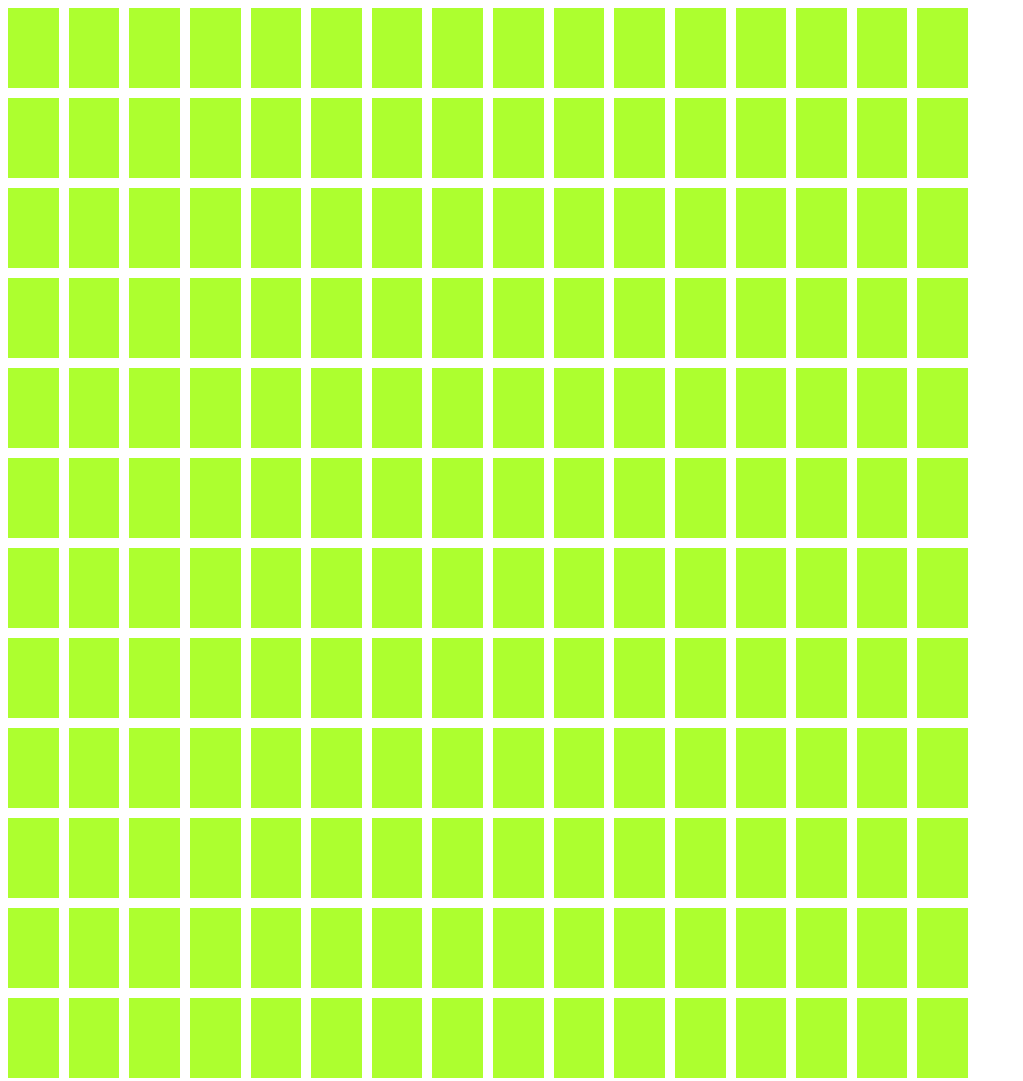
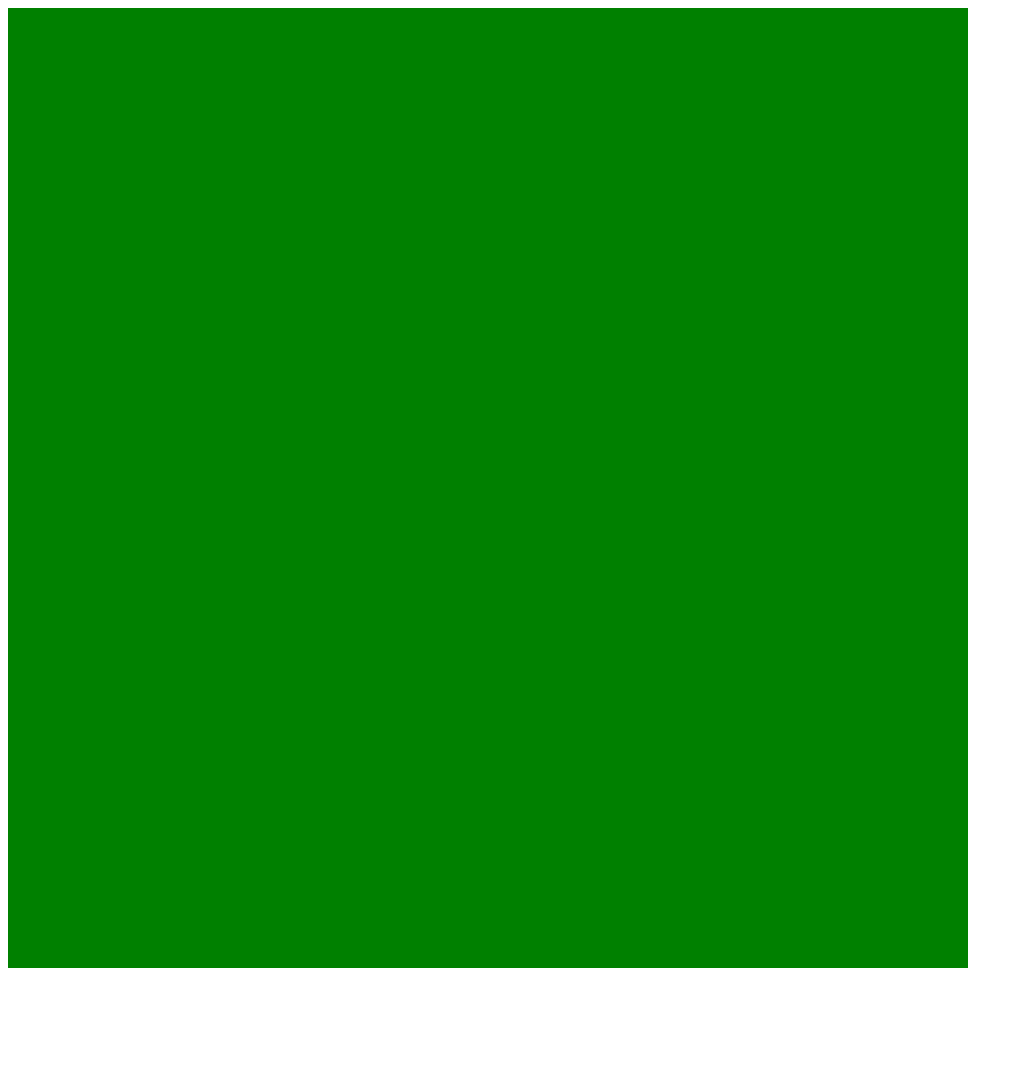
Before and after one commit to KongenOnGithub/etch-a-sketch, a plain HTML site: page index.html in a window 1280 px wide. Shown: the top 1081 px of the page, without its empty margins (0-1023 px from the left). After the commit the page ends 976 px from the top, so only its background shows below. Drawn offline with Linux system fonts and the light colour scheme.

Commit message:
Move to using display:grid and add hover effect

```diff
--- a/script.js
+++ b/script.js
@@ -1,13 +1,25 @@
 const container = document.querySelector('.container');
 
 for (i=0; i<16; i++) {
-    let divNum= ""+i;
-    const newDiv = document.createElement('div');
-    newDiv.classList.add(`box`, `${divNum}`);
     for (j=0; j<16; j++) {
-      const newNewDiv = document.createElement('div');
-      newNewDiv.classList.add(`inside`, `inner${j}`);
-      newDiv.appendChild(newNewDiv);
+      const newDiv = document.createElement('div');
+      newDiv.classList.add(`square`, `row${i}`, `column${j}`);
+
+      let width= (960/16)
+      newDiv.style.cssText=`height: ${width}px;`
+      container.appendChild(newDiv);
+      newDiv.addEventListener('mouseover', function(event){
+          event.target.classList.add("hovered");
+          console.log("hovered")
+        } );
+      newDiv.addEventListener('mouseout', function(event){
+          event.target.classList.remove("hovered")
+        });
+
     }
-    container.appendChild(newDiv);
 }
+
+function hoverChange(e) {
+    e.style.cssText='background-color: red;';
+    container.appendChild(e);
+}
--- a/style.css
+++ b/style.css
@@ -1,19 +1,16 @@
 .container {
     width: 960px;
-    display:flex;
-    flex-direction: column;
-    gap: 10px;
+    display:grid;
+    grid-template-columns: repeat(16, 1fr);
+    grid-template-rows: repeat(16, 1fr);
+
 }
 
-.box {
-    display: flex;
+.square {
+    background-color:green;
 
-    width:960x;
-    height: 80px;
-    gap: 10px;
 }
 
-.inside {
-    width:80px;
-    background-color: greenyellow;
+.hovered {
+    background-color:red;
 }
```
